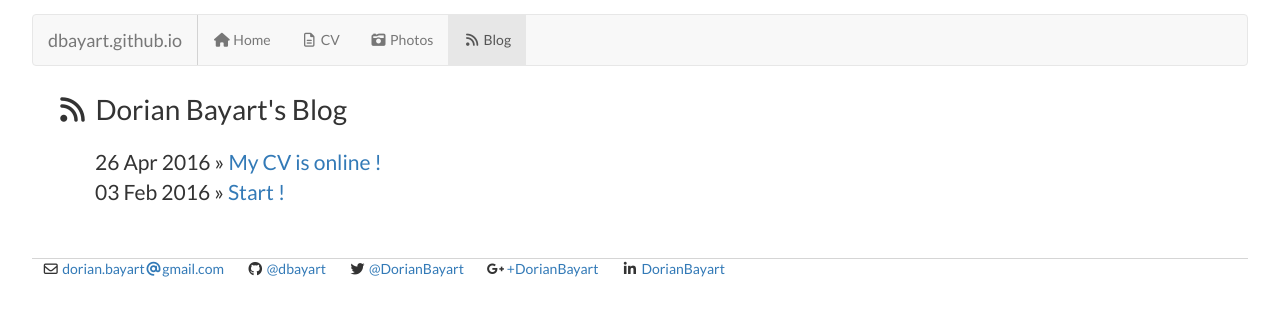
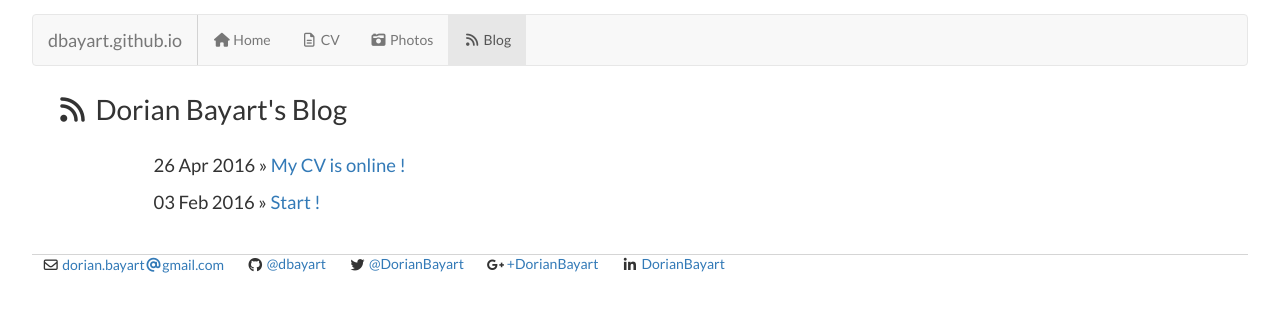
Before and after one commit to dorianbayart/dorianbayart.github.io, a Jekyll site: the page built from blog/index.html, in a window 1280 px wide. Shown: the top 316 px of the page. Built offline with Jekyll 4.4.1, drawn with Linux system fonts in a browser that asks for light colours; nearby versions of some CDN libraries.

Commit message:
Update main.css

```diff
--- a/css/main.css
+++ b/css/main.css
@@ -59,12 +59,15 @@ footer {
 }
 
 ul.posts {
-    margin: 20px auto 40px;
-    font-size: 1.5em;
+    margin: auto auto 1.4em;
+    font-size: 1.1em;
+    width: 90%;
 }
 
 ul.posts li {
     list-style: none;
+    font-size: 1.2em;
+    line-height: 2em;
 }
 
 .noJS {
```
